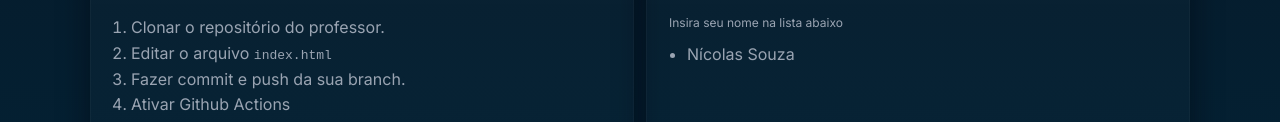
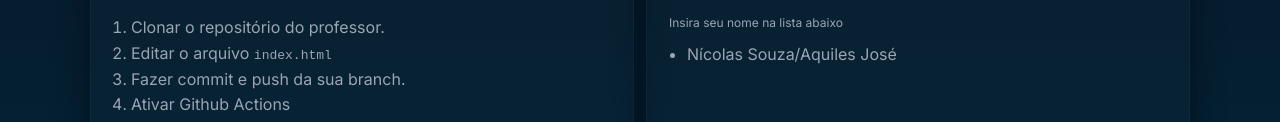
Before and after one commit to Aquiles-sagaz/atividade.2, a plain HTML site: page index.html in a window 1280 px wide. Shown: the part 671-793 px from the top of the page. Drawn offline with Linux system fonts and the light colour scheme.

Commit message:
Alteração do nome

```diff
--- a/index.html
+++ b/index.html
@@ -317,7 +317,7 @@
         <h3>Alunos Envolvidos</h3>
         <small>Insira seu nome na lista abaixo</small>
         <ul style="margin:12px 0 0;padding-left:18px;color:var(--muted);line-height:1.6">
-          <li>Nícolas Souza</li>
+          <li>Nícolas Souza/Aquiles José</li>
         </ul>
       </div>
     </section>
```
